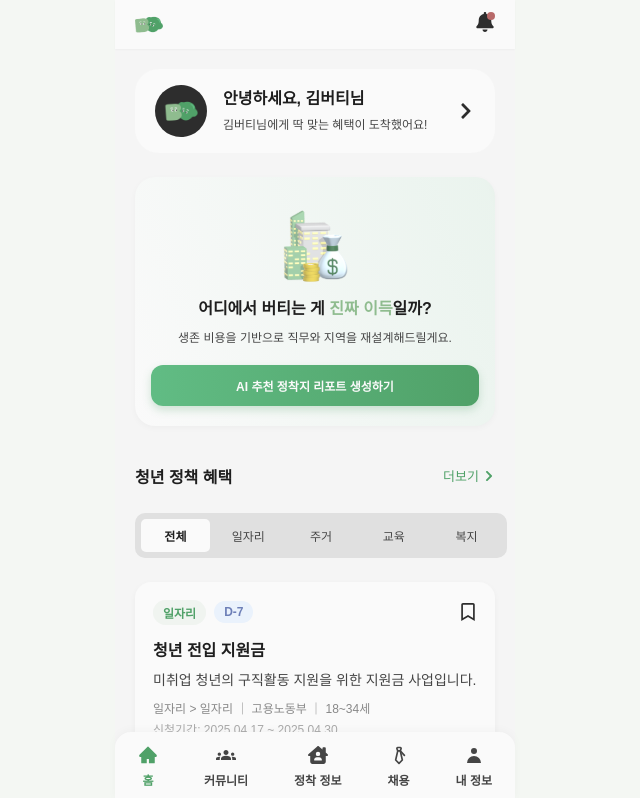
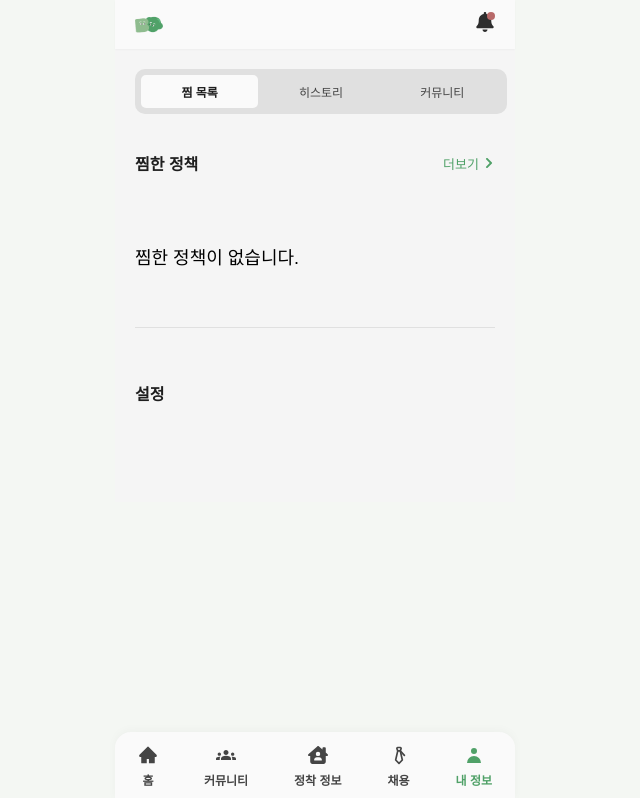
Before and after one commit to 1000hyehyang/burty-frontend, a React (Vite) app: page /profile in a window 1280 px wide. Before the commit this address led to /. Shown: the top 798 px of the page, without its empty margins (325-965 px from the left). Built offline with nearby package versions, Linux system fonts and the light colour scheme; a web font is replaced by a local one.

Commit message:
feat : 정책 북마크 관련 상태 관리

```diff
--- a/src/App.tsx
+++ b/src/App.tsx
@@ -9,6 +9,7 @@ import KeywordSearchPage from "./pages/KeywordSearchPage";
 import CommunityPage from "./pages/CommunityPage";
 import CommunityDetailPage from "./pages/CommunityDetailPage";
 import JobsPage from "./pages/JobsPage";
+import MyPage from "./pages/MyPage";
 
 function App() {
   return (
@@ -17,12 +18,13 @@ function App() {
       <Routes>
         <Route path="/" element={<Layout />}>
           <Route index element={<HomePage />} />
-          <Route path="settlement" element={<SettlementPage />} />
+          <Route path="/settlement" element={<SettlementPage />} />
           <Route path="/settlement/centers" element={<CenterMapPage />} />
           <Route path="/settlement/policy" element={<KeywordSearchPage />} />
-          <Route path="community" element={<CommunityPage />} />
+          <Route path="/community" element={<CommunityPage />} />
           <Route path="/community/:postId" element={<CommunityDetailPage />} />
           <Route path="/jobs" element={<JobsPage />} />
+          <Route path="/profile" element={<MyPage />} />
           {/* 앞으로 추가될 페이지들 */}
         </Route>
         <Route path="*" element={<Navigate to="/" replace />} />
--- a/src/components/Common/FloatingWriteButton.tsx
+++ b/src/components/Common/FloatingWriteButton.tsx
@@ -2,7 +2,7 @@
 import styled from "styled-components";
 import hoverAndClickEffect from "./mixins/hoverAndClickEffect";
 import { FaPen } from "react-icons/fa";
-import { useModalStore } from "../../store/store/useModalStore";
+import { useModalStore } from "../../store/useModalStore";
 
 const Button = styled.button`
   position: sticky;
--- a/src/components/Community/CommunityWriteModal.tsx
+++ b/src/components/Community/CommunityWriteModal.tsx
@@ -2,7 +2,7 @@ import styled from "styled-components";
 import PrimaryButton from "../Common/PrimaryButton";
 import StrokeButton from "../Common/StrokeButton.tsx";
 import { useState, useEffect } from "react";
-import { useModalStore } from "../../store/store/useModalStore";
+import { useModalStore } from "../../store/useModalStore.ts";
 
 const Overlay = styled.div`
   position: fixed; /* Viewport 기준으로! */
--- a/src/components/Policy/PolicyCard.tsx
+++ b/src/components/Policy/PolicyCard.tsx
@@ -2,16 +2,18 @@
 import styled from "styled-components";
 import hoverAndClickEffect from "../Common/mixins/hoverAndClickEffect";
 import { FaBookmark, FaRegBookmark } from "react-icons/fa";
-import { useState } from "react";
+import { useBookmarkStore } from "../../store/useBookmarkStore";
 import Badge from "../Common/Badge";
 
 interface PolicyCardProps {
+  id: number;
   category: string;
   title: string;
   description: string;
   dateRange: string;
   dday: string;
   isClosed?: boolean;
+  showBookmarkIcon?: boolean;
 }
 
 const Card = styled.div`
@@ -81,14 +83,17 @@ const Date = styled.p`
 `;
 
 const PolicyCard = ({
+  id,
   category,
   title,
   description,
   dateRange,
   dday,
   isClosed,
+  showBookmarkIcon = true,
 }: PolicyCardProps) => {
-  const [bookmarked, setBookmarked] = useState(false);
+  const isBookmarked = useBookmarkStore((state) => state.isBookmarked(id));
+  const toggleBookmark = useBookmarkStore((state) => state.toggleBookmark);
 
   return (
     <Card>
@@ -97,12 +102,14 @@ const PolicyCard = ({
           <Badge type="primary">{category}</Badge>
           <Badge type={isClosed ? "gray" : "positive"}>{dday}</Badge>
         </TagGroup>
-        <BookmarkButton
-          $active={bookmarked}
-          onClick={() => setBookmarked((prev) => !prev)}
-        >
-          {bookmarked ? <FaBookmark /> : <FaRegBookmark />}
-        </BookmarkButton>
+        {showBookmarkIcon && (
+          <BookmarkButton
+            $active={isBookmarked}
+            onClick={() => toggleBookmark(id)}
+          >
+            {isBookmarked ? <FaBookmark /> : <FaRegBookmark />}
+          </BookmarkButton>
+        )}
       </Header>
 
       <Title>{title}</Title>
--- /dev/null
+++ b/src/components/Profile/MyBookmarkedPolicyList.tsx
@@ -0,0 +1,31 @@
+// 📄 components/Profile/MyBookmarkedPolicyList.tsx
+import styled from "styled-components";
+import PolicyCard from "../Policy/PolicyCard";
+import { dummyPolicies } from "../../mock/policies";
+import { useBookmarkStore } from "../../store/useBookmarkStore";
+
+const ListWrapper = styled.div`
+  margin-top: clamp(16px, 4vw, 24px);
+`;
+
+const MyBookmarkedPolicyList = () => {
+  const bookmarkedIds = useBookmarkStore((state) => state.bookmarkedIds);
+
+  const bookmarkedPolicies = dummyPolicies
+    .filter((p) => bookmarkedIds.includes(p.id))
+    .slice(0, 2); // 마이페이지용: 최대 2개만
+
+  return (
+    <ListWrapper>
+      {bookmarkedPolicies.length === 0 ? (
+        <p>찜한 정책이 없습니다.</p>
+      ) : (
+        bookmarkedPolicies.map((policy) => (
+          <PolicyCard key={policy.id} {...policy} showBookmarkIcon={false} />
+        ))
+      )}
+    </ListWrapper>
+  );
+};
+
+export default MyBookmarkedPolicyList;
--- a/src/mock/policies.ts
+++ b/src/mock/policies.ts
@@ -1,48 +1,60 @@
 // 📄 mock/policies.ts
 export interface Policy {
+  id: number;
   category: string;
   title: string;
   description: string;
   dateRange: string;
   dday: string;
   isClosed?: boolean;
+  bookmarked?: boolean;
 }
 
 export const dummyPolicies: Policy[] = [
   {
+    id: 0,
     category: "일자리",
     title: "청년 전입 지원금",
     description: "미취업 청년의 구직활동 지원을 위한 지원금 사업입니다.",
     dateRange: "2025.04.17 ~ 2025.04.30",
     dday: "D-7",
+    bookmarked: false,
   },
   {
+    id: 1,
     category: "주거",
     title: "청년 월세 지원",
     description: "1인 가구 청년을 위한 월세 지원 제도입니다.",
     dateRange: "2025.05.01 ~ 2025.05.20",
     dday: "D-15",
+    bookmarked: false,
   },
   {
+    id: 2,
     category: "교육",
     title: "IT 직무 전환 교육",
     description: "비전공 청년 대상 무료 IT 교육 프로그램입니다.",
     dateRange: "2025.04.01 ~ 2025.06.01",
     dday: "D-30",
+    bookmarked: false,
   },
   {
+    id: 3,
     category: "복지",
     title: "청년 마음건강 바우처",
     description: "정신건강 클리닉 상담비를 지원합니다.",
     dateRange: "2025.04.01 ~ 2025.05.31",
     dday: "D-20",
+    bookmarked: false,
   },
   {
+    id: 4,
     category: "일자리",
     title: "청년 창업 지원금",
     description: "청년 창업가를 위한 초기 자금 지원 제도입니다.",
     dateRange: "2024.01.01 ~ 2024.12.31",
     dday: "마감",
     isClosed: true,
+    bookmarked: false,
   },
 ];
--- /dev/null
+++ b/src/pages/MyPage.tsx
@@ -0,0 +1,44 @@
+// 📄 pages/MyPage.tsx
+import styled from "styled-components";
+import CategoryTabs from "../components/Common/CategoryTabs";
+import SectionTitle from "../components/Common/SectionTitle";
+import MyBookmarkedPolicyList from "../components/Profile/MyBookmarkedPolicyList";
+
+const Wrapper = styled.div`
+  display: flex;
+  flex-direction: column;
+  gap: 24px;
+`;
+
+const Divider = styled.hr`
+  border: none;
+  height: 1px;
+  background: var(--variable-collection-bg-300);
+  margin: 16px 0;
+`;
+
+const MyPage = () => {
+  const categories = ["찜 목록", "히스토리", "커뮤니티"];
+  const selected = "찜 목록"; // 상태로 바꿀 수도 있음
+
+  return (
+    <Wrapper>
+      {/* 마이 정보 카드 컴포넌트도 이후 추가 가능 */}
+      <CategoryTabs
+        categories={categories}
+        selected={selected}
+        onSelect={(v) => console.log(v)}
+      />
+
+      <SectionTitle title="찜한 정책" showMoreButton />
+      <MyBookmarkedPolicyList />
+
+      <Divider />
+
+      <SectionTitle title="설정" />
+      {/* 개인정보수정, 로그아웃, 회원탈퇴 컴포넌트도 여기에 삽입 */}
+    </Wrapper>
+  );
+};
+
+export default MyPage;
--- /dev/null
+++ b/src/store/useBookmarkStore.ts
@@ -0,0 +1,39 @@
+// 📁 src/store/useBookmarkStore.ts
+import { create } from "zustand";
+import { persist } from "zustand/middleware";
+
+interface BookmarkState {
+  bookmarkedIds: number[];
+  toggleBookmark: (id: number) => void;
+  isBookmarked: (id: number) => boolean;
+  initialize: (ids: number[]) => void;
+}
+
+export const useBookmarkStore = create<BookmarkState>()(
+  persist(
+    (set, get) => ({
+      bookmarkedIds: [],
+
+      toggleBookmark: (id: number) => {
+        const { bookmarkedIds } = get();
+        const isAlreadyBookmarked = bookmarkedIds.includes(id);
+
+        set({
+          bookmarkedIds: isAlreadyBookmarked
+            ? bookmarkedIds.filter((bookmarkedId) => bookmarkedId !== id)
+            : [...bookmarkedIds, id],
+        });
+      },
+
+      isBookmarked: (id: number) => get().bookmarkedIds.includes(id),
+
+      initialize: (ids: number[]) => {
+        set({ bookmarkedIds: ids });
+      },
+    }),
+    {
+      name: "bookmark-storage", // 🔐 localStorage key
+      partialize: (state) => ({ bookmarkedIds: state.bookmarkedIds }), // 저장할 부분만
+    }
+  )
+);
```
Also changed, not shown: src/store/useModalStore.ts (renamed from src/store/store/useModalStore.ts).
